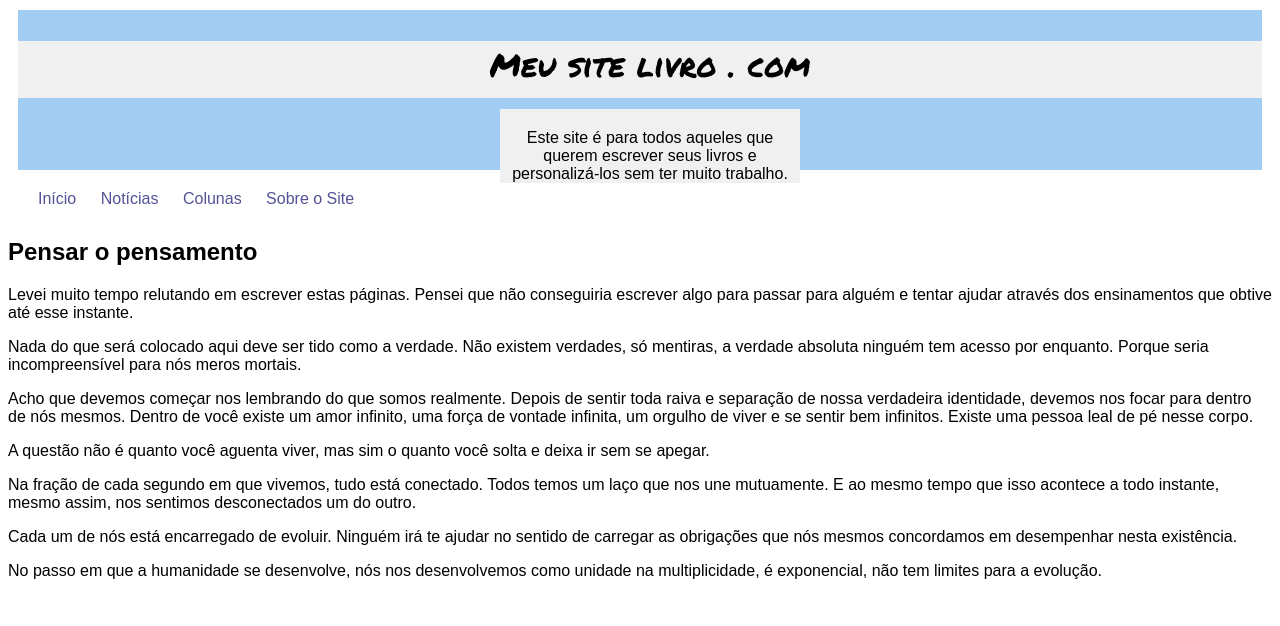
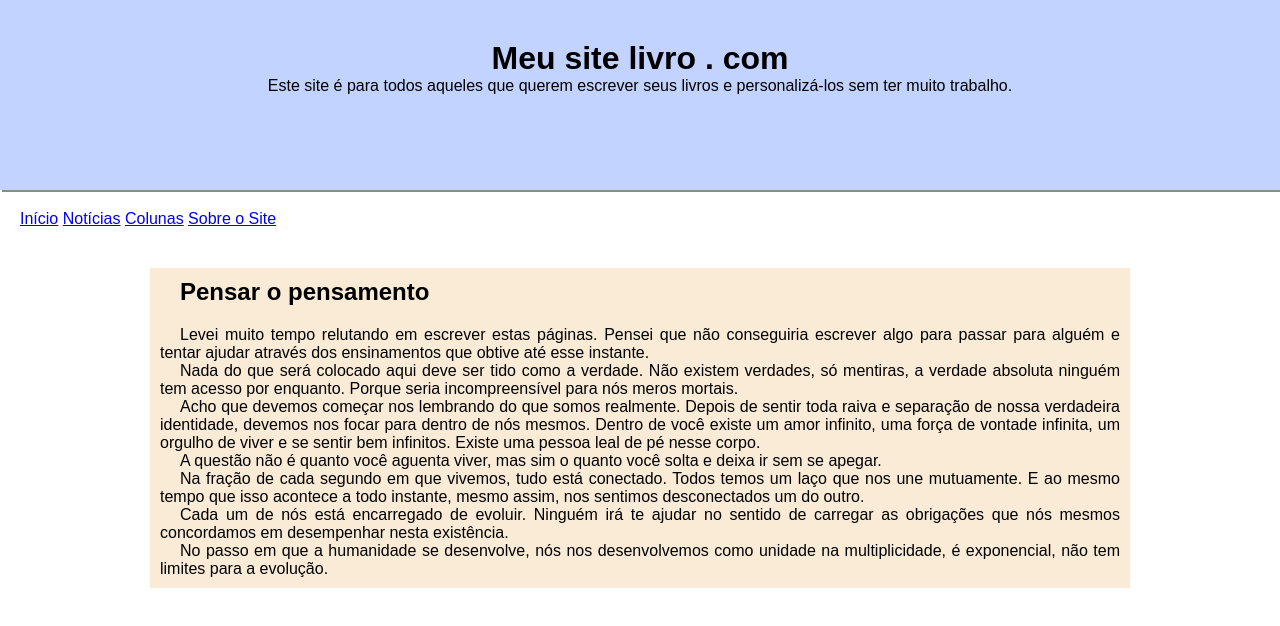
Before and after one commit to daophin/site, a plain HTML site: page index.html in a window 1280 px wide. Drawn offline with Linux system fonts and the light colour scheme.

Commit message:
att site

```diff
--- a/estilos/style.css
+++ b/estilos/style.css
@@ -3,80 +3,50 @@
 @import url('https://fonts.googleapis.com/css2?family=Permanent+Marker&display=swap');
 
 
-body {
+* {
+    margin: 0px;
+    padding: 0px;
+}
+
+body, html {
     font-family: Arial, Helvetica, sans-serif;
     font-size: 1em;
 }
-header > div > h1 {
-    font: normal 2em 'Permanent Marker';
+
+header {
+    background-color: rgba(127, 161, 255, 0.466);
+    min-height: 150px;
     text-align: center;
-    padding-bottom: 10px;
-}
-
-.container p{
-    padding-top: 20px;
-    margin: 10px;
-    position: absolute;
-    max-width: 300px;
-    text-align: center;
-    top: 17%;
-    left: 50%;
-    margin-right: -50%;
-    transform: translate(-50%, -50%)
-
-
+    padding-top: 40px;
+    box-shadow: 2px 2px 0px rgba(0, 0, 0, 0.459);
 
 }
 
-.container  {
-    background-color: rgb(240, 240, 240);
+nav {
+    top: 14%;
+    margin: 10px;
+    padding: 10px;
 }
 
-header {
-    padding-top: 10px;
-    padding-bottom: 50px;
+main {
+
+    top: 23%;
     margin: 10px;
-    background-color: rgb(163, 204, 243);
+    padding: 10px;
+    text-indent: 20px;
+    min-width: 300px;
+    max-width: 1000px;
+    margin: auto;
 }
 
-nav {
+article {
+    background-color: antiquewhite;
     padding: 10px;
     margin: 10px;
+    text-align: justify;
 }
 
-nav > a {
-    margin: 10px;
-    text-decoration: none;
-    color: rgb(83, 83, 151);
-}
-
-nav a:hover {
-    text-decoration: underline;
-}
-
-main > h2 {
-    padding: 10px;
-    margin-left: 40px;
+main h1 {
+    padding-bottom: 20px;
 
 }
-
-div > h1 {
-    margin-left: 20px;
-}
-
-main > p {
-    text-align: justify;
-    margin-left: 20px;
-    width: 300px;
-
-}
-
-main > p > a {
-    text-decoration: none;
-    color: rgb(83, 83, 151);
-    margin-left: 50px;
-}
-
-main > p a:hover {
-    text-decoration: underline;
-}
```
